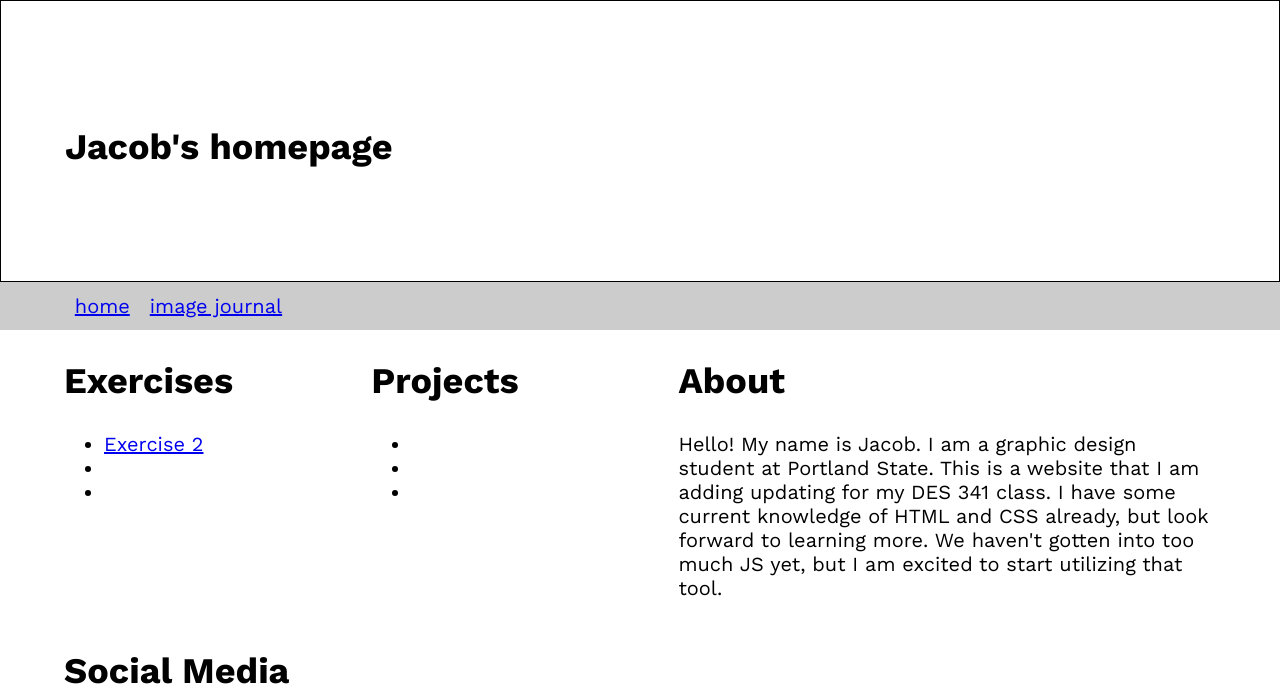
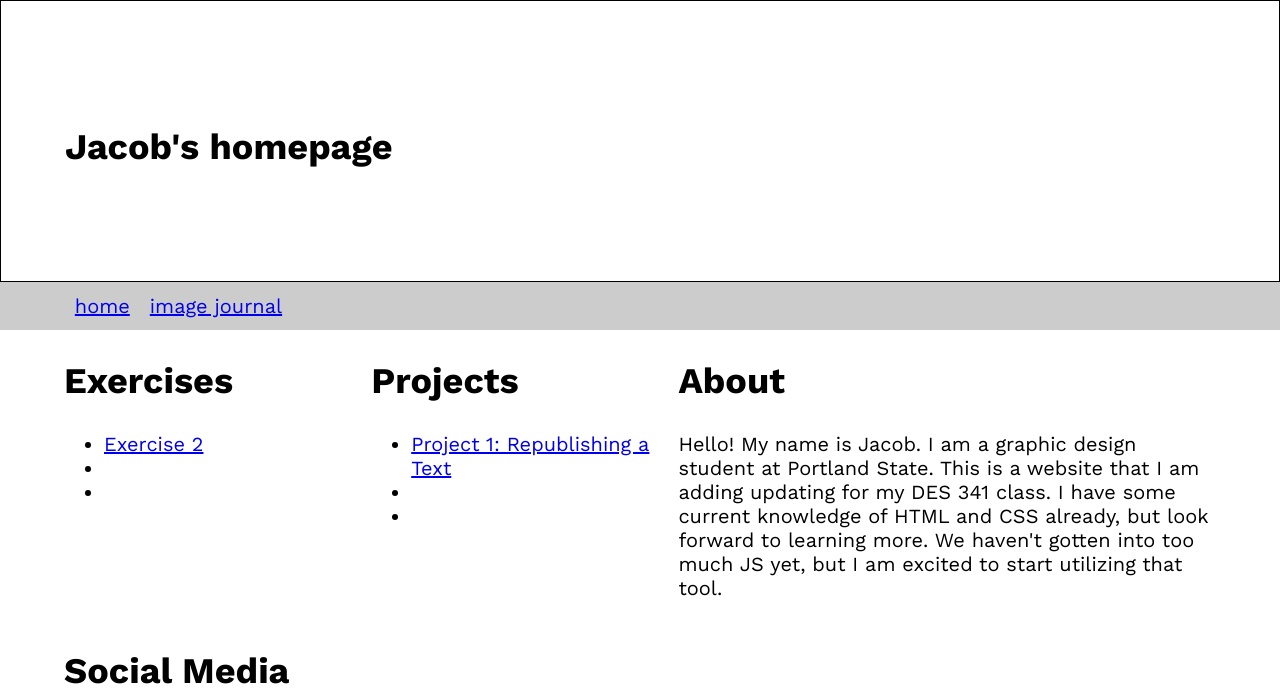
Before and after one commit to jemeterio15/des341-class-site, a plain HTML site: page index.html in a window 1280 px wide. Shown: the top 700 px of the page. Drawn offline with nearby package versions, Linux system fonts and the light colour scheme.

Commit message:
project 1 add

```diff
--- a/index.html
+++ b/index.html
@@ -29,7 +29,7 @@
         <article>
           <h2>Projects</h2>
           <ul>
-            <li><a href=""></a></li>
+            <li><a href="https://twitter.com/c4lifragilistic">Project 1: Republishing a Text</a></li>
             <li><a href=""></a></li>
             <li><a href=""></a></li>
           </ul>
```
